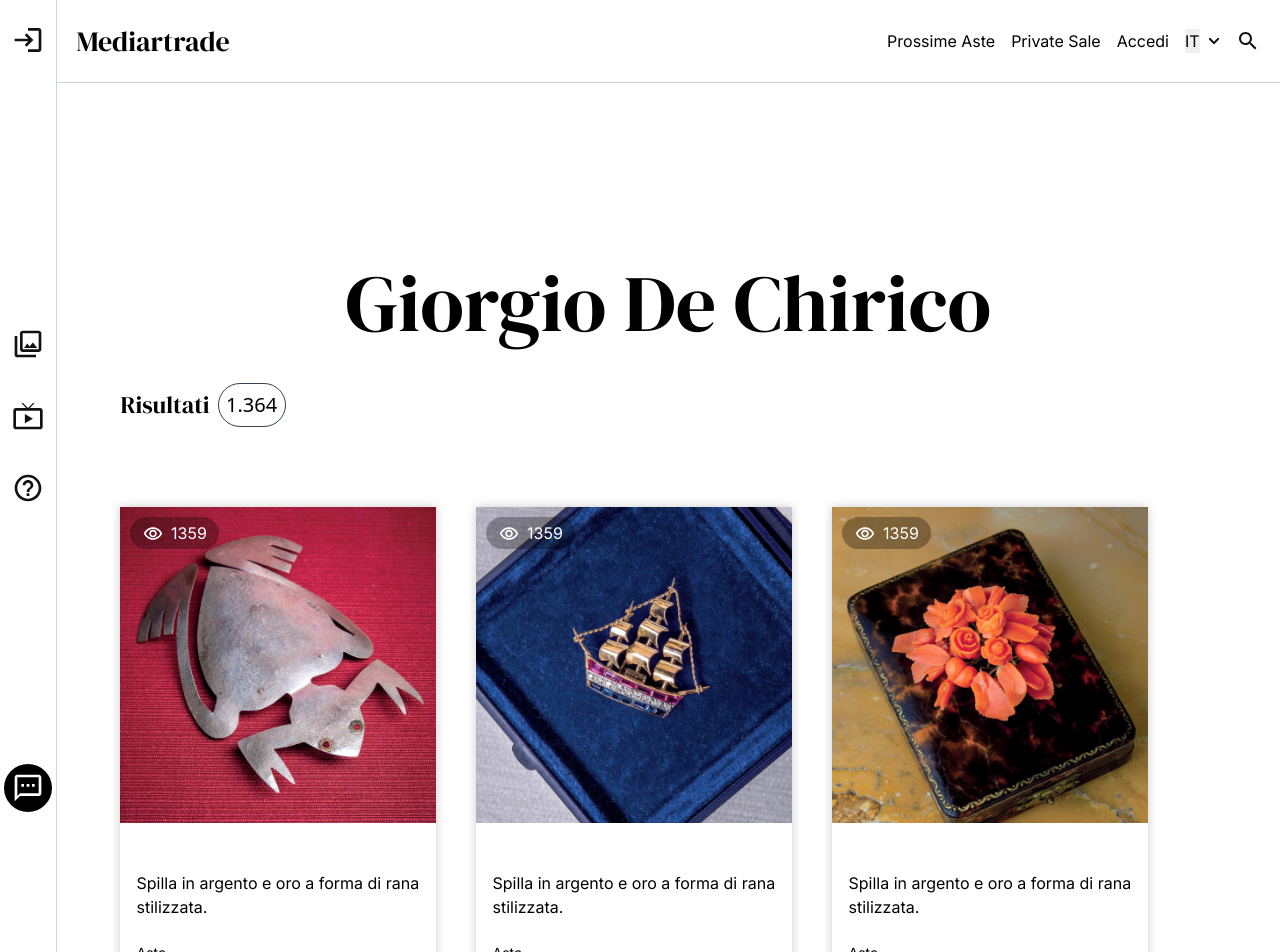
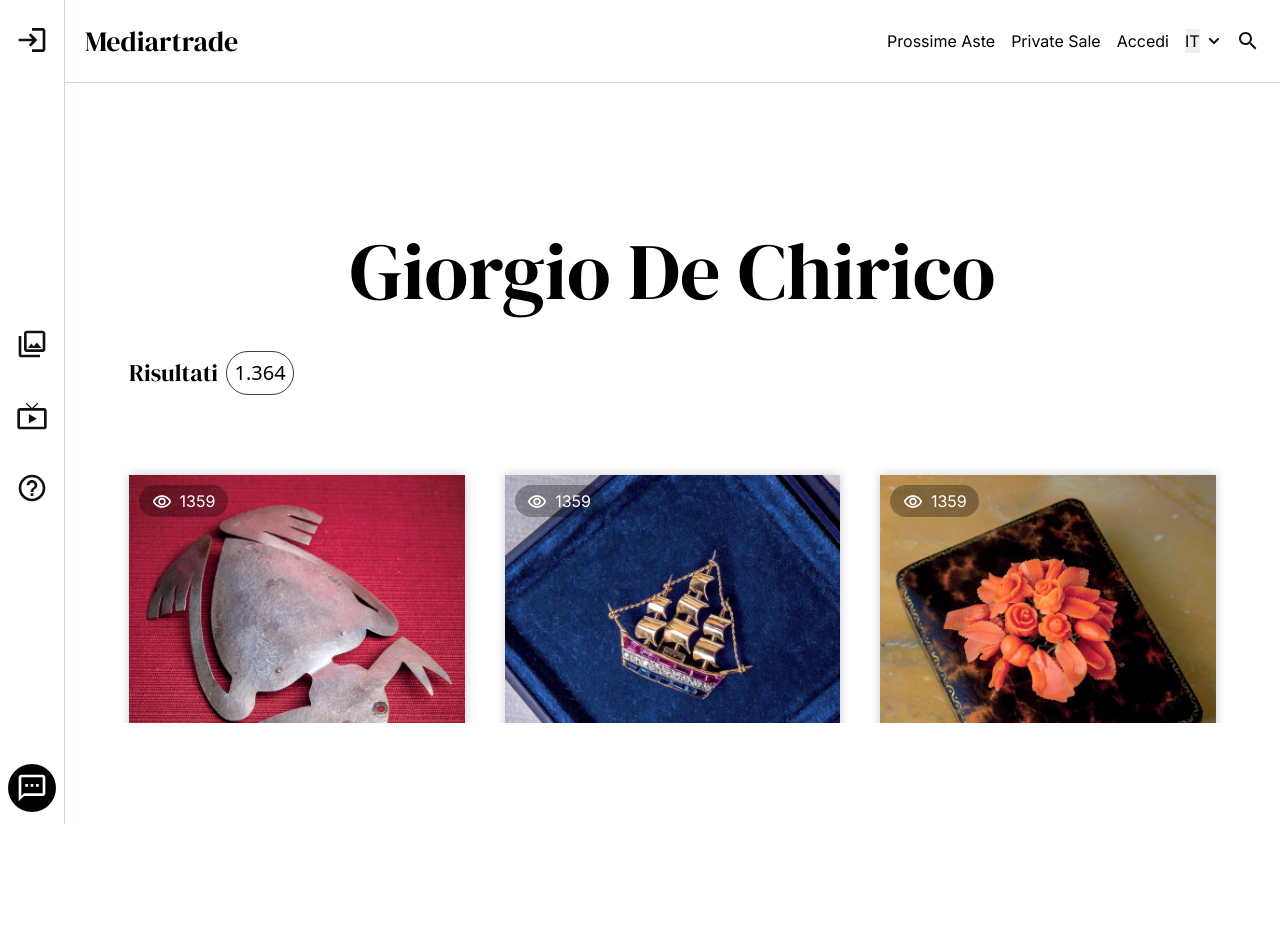
Before and after one commit to Gaurav-Singh-Appnox/ContactUI, a React (Vite) app: page / in a window 1280 px wide. Shown: the top 952 px of the page. After the commit the page ends 800 px from the top, so only its background shows below. Built offline with nearby package versions, Linux system fonts and the light colour scheme.

Commit message:
completed

```diff
--- a/src/components/Navbar.jsx
+++ b/src/components/Navbar.jsx
@@ -8,7 +8,7 @@ import { NavLink } from "react-router-dom";
 
 const Navbar = ({ searchBtn, onSearchClick }) => {
   return searchBtn ? (
-    <div className="w-full min-h-[72px] mt-[44px] md:mt-0 flex flex-row-reverse items-center  ">
+    <div className="w-full mt-[44px] md:mt-0 flex flex-row-reverse items-center  ">
       <NavLink to={"/"}>
         {" "}
         <img
--- a/src/components/SearchResult.jsx
+++ b/src/components/SearchResult.jsx
@@ -7,9 +7,8 @@ import pendent from "../assets/productsImg/pendent.jpg";
 import EyeIcon from "../assets/EyeIcon.svg";
 
 const SearchResult = () => {
-
   return (
-    <div>
+    <div className="">
       <p className="text-[40px] text-center md:text-[80px] font-dm-serif">
         Giorgio De Chirico
       </p>
@@ -19,8 +18,8 @@ const SearchResult = () => {
           1.364
         </button>
       </div>
-      <div className="flex justify-center md:justify-start  flex-wrap gap-16 md:gap-10 font-inter">
-        <div className="max-w-[350px] min-h-[478px] md:max-w-[316px] relative shadow-custom-all ">
+      <div className="grid grid-cols-1 sm:grid-cols-2 lg:grid-cols-3 xl:grid-cols-3  gap-16 md:gap-10 font-inter">
+        <div className=" relative shadow-custom-all ">
           <div className="absolute h-8 w-[89px] bg-[rgba(0,0,0,0.3)] text-white flex gap-2 items-center justify-center rounded-full top-[10px] left-[10px]">
             <img src={EyeIcon} alt="" className="text-white" />
             <p>1359</p>
@@ -37,7 +36,7 @@ const SearchResult = () => {
             </div>
           </div>
         </div>
-        <div className="max-w-[350px] min-h-[478px] md:max-w-[316px] relative shadow-custom-all">
+        <div className=" relative shadow-custom-all">
           <div className="absolute h-8 w-[89px] bg-[rgba(0,0,0,0.3)] text-white flex gap-2 items-center justify-center rounded-full top-[10px] left-[10px]">
             <img src={EyeIcon} alt="" className="text-white" />
             <p>1359</p>
@@ -54,7 +53,7 @@ const SearchResult = () => {
             </div>
           </div>
         </div>
-        <div className="max-w-[350px] min-h-[478px] md:max-w-[316px] relative shadow-custom-all">
+        <div className=" relative shadow-custom-all">
           <div className="absolute h-8 w-[89px] bg-[rgba(0,0,0,0.3)] text-white flex gap-2 items-center justify-center rounded-full top-[10px] left-[10px]">
             <img src={EyeIcon} alt="" className="text-white" />
             <p>1359</p>
@@ -71,7 +70,7 @@ const SearchResult = () => {
             </div>
           </div>
         </div>
-        <div className="max-w-[350px] min-h-[478px] md:max-w-[316px] relative shadow-custom-all">
+        <div className=" relative shadow-custom-all">
           <div className="absolute h-8 w-[89px] bg-[rgba(0,0,0,0.3)] text-white flex gap-2 items-center justify-center rounded-full top-[10px] left-[10px]">
             <img src={EyeIcon} alt="" className="text-white" />
             <p>1359</p>
@@ -88,7 +87,7 @@ const SearchResult = () => {
             </div>
           </div>
         </div>
-        <div className="max-w-[350px] min-h-[478px] md:max-w-[316px] relative shadow-custom-all">
+        <div className=" relative shadow-custom-all">
           <div className="absolute h-8 w-[89px] bg-[rgba(0,0,0,0.3)] text-white flex gap-2 items-center justify-center rounded-full top-[10px] left-[10px]">
             <img src={EyeIcon} alt="" className="text-white" />
             <p>1359</p>
@@ -105,7 +104,7 @@ const SearchResult = () => {
             </div>
           </div>
         </div>
-        <div className="max-w-[350px] min-h-[478px] md:max-w-[316px] relative shadow-custom-all">
+        <div className=" relative shadow-custom-all">
           <div className="absolute h-8 w-[89px] bg-[rgba(0,0,0,0.3)] text-white flex gap-2 items-center justify-center rounded-full top-[10px] left-[10px]">
             <img src={EyeIcon} alt="" className="text-white" />
             <p>1359</p>
@@ -122,7 +121,7 @@ const SearchResult = () => {
             </div>
           </div>
         </div>
-        <div className="max-w-[350px] min-h-[478px] md:max-w-[316px] relative shadow-custom-all">
+        <div className=" relative shadow-custom-all">
           <div className="absolute h-8 w-[89px] bg-[rgba(0,0,0,0.3)] text-white flex gap-2 items-center justify-center rounded-full top-[10px] left-[10px]">
             <img src={EyeIcon} alt="" className="text-white" />
             <p>1359</p>
--- a/src/pages/SearchResultPage.jsx
+++ b/src/pages/SearchResultPage.jsx
@@ -15,12 +15,12 @@ const SearchResultPage = () => {
   };
 
   return (
-    <div className="flex">
+    <div className="flex fixed">
       <Sidebar />
       <VerticalLine />
-      <div>
+      <div className="w-[95%]">
         <Navbar searchBtn={searchBtn} onSearchClick={handleSearchClick} />
-        <div className="mt-[60px] px-5 md:px-16 md:mt-40">
+        <div className=" pt-32 px-5 md:px-16 h-[80vh] overflow-y-scroll ">
           <SearchResult />
         </div>
       </div>
--- a/tailwind.config.js
+++ b/tailwind.config.js
@@ -10,6 +10,7 @@ export default {
         "dm-serif": ['"DM Serif Display"', "serif"],
         "inter": ['"inter"', "serif"],
       },
+
     },
   },
   plugins: [],
```
